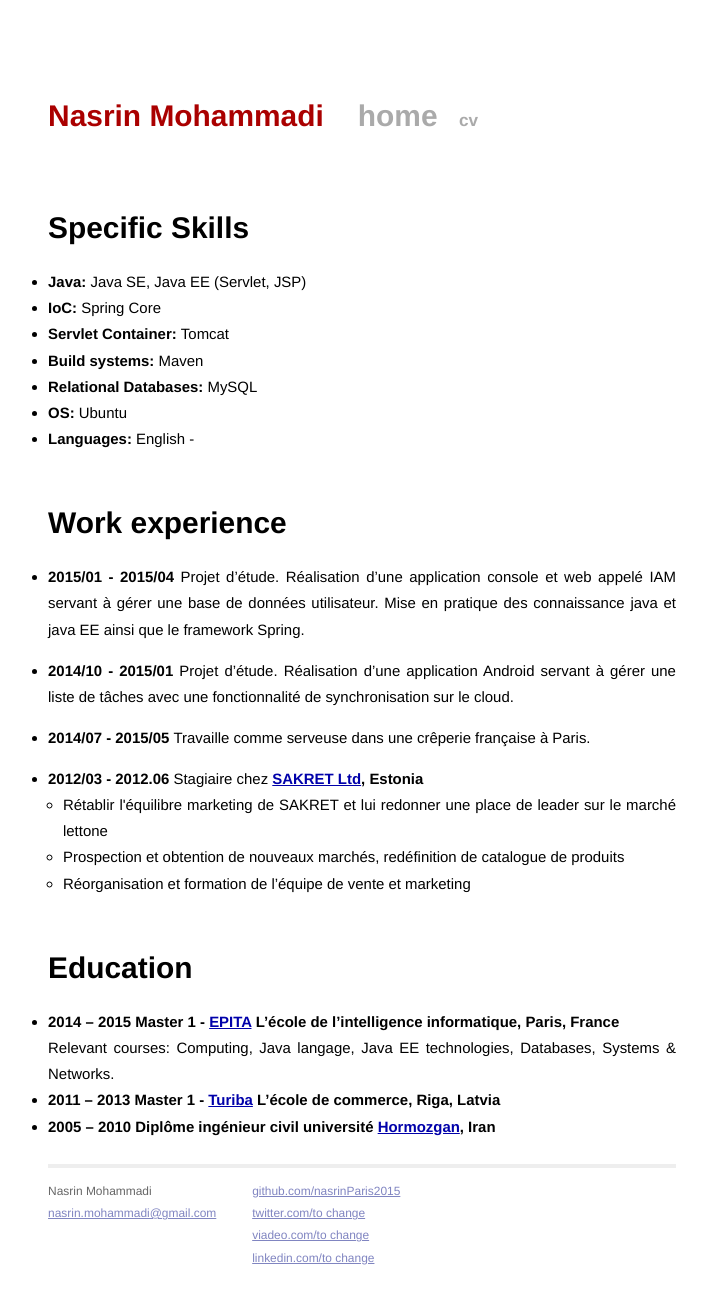
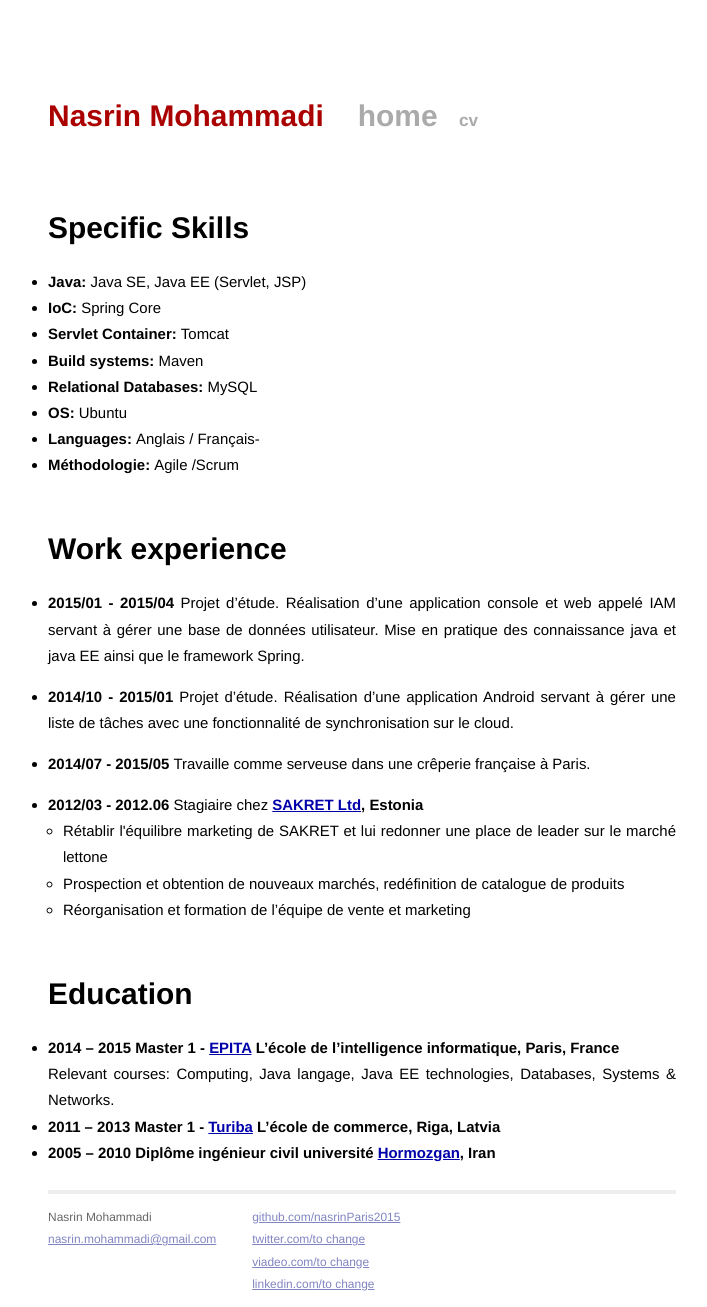
Before and after one commit to nasrinParis2015/personal-website, a Jekyll site: the page built from cv/cv.html, in a window 1280 px wide. Shown: the whole page, without its empty margins (278-985 px from the left). Built offline with Jekyll 4.4.1, drawn with Linux system fonts in a browser that asks for light colours; Markdown is read by kramdown in place of the engine named in the settings; before the commit the page ends 1281 px from its top, so only the background shows below that.

Commit message:
agile added

```diff
--- a/cv/cv.html
+++ b/cv/cv.html
@@ -12,7 +12,8 @@ title: CV
         <li><span><strong>Build systems: </strong>Maven</span></li>
         <li><span><strong>Relational Databases: </strong>MySQL</span></li>
         <li><span><strong>OS: </strong>Ubuntu</span></li>
-        <li><span><strong>Languages: </strong>English - </span></li>
+        <li><span><strong>Languages: </strong>Anglais / Français- </span></li>
+         <li><span><strong>Méthodologie: </strong>Agile /Scrum </span></li>
     </ul>
     <h1>Work experience</h1>
     <ul class="experience">
```
